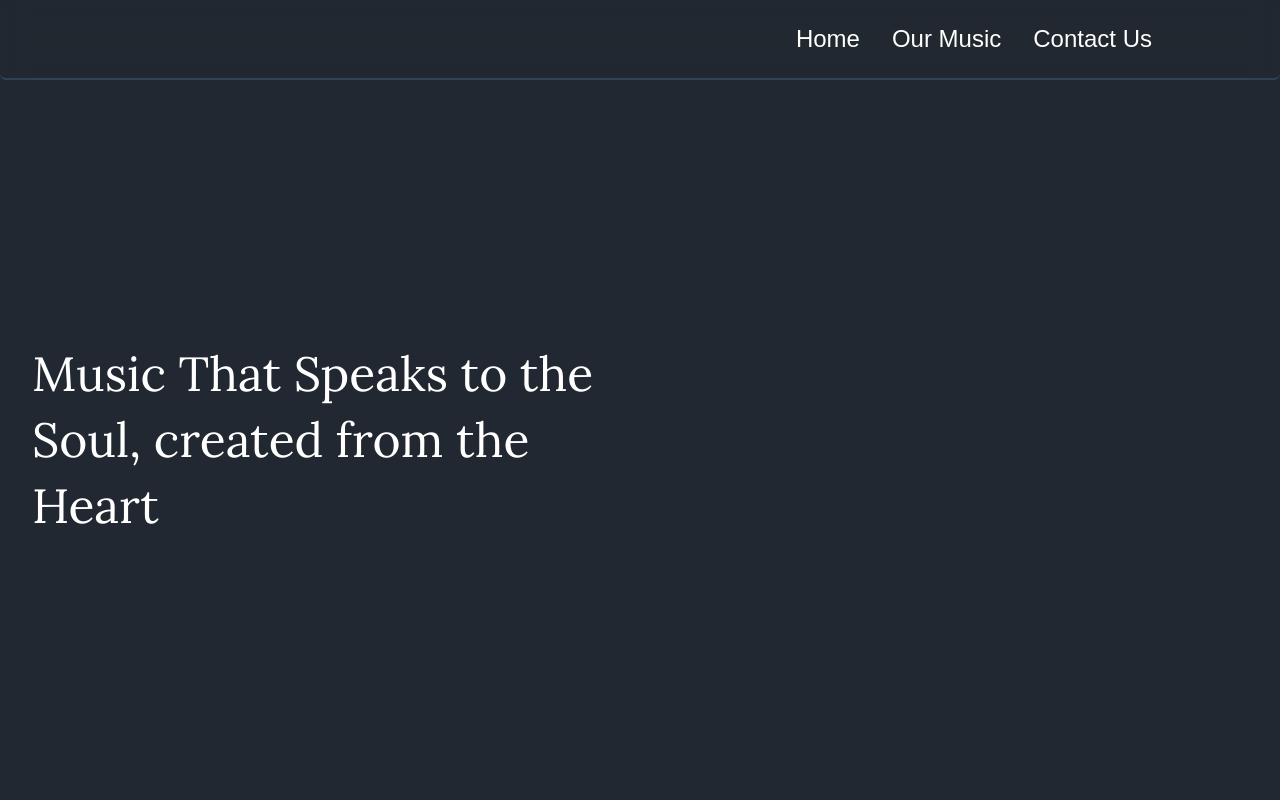
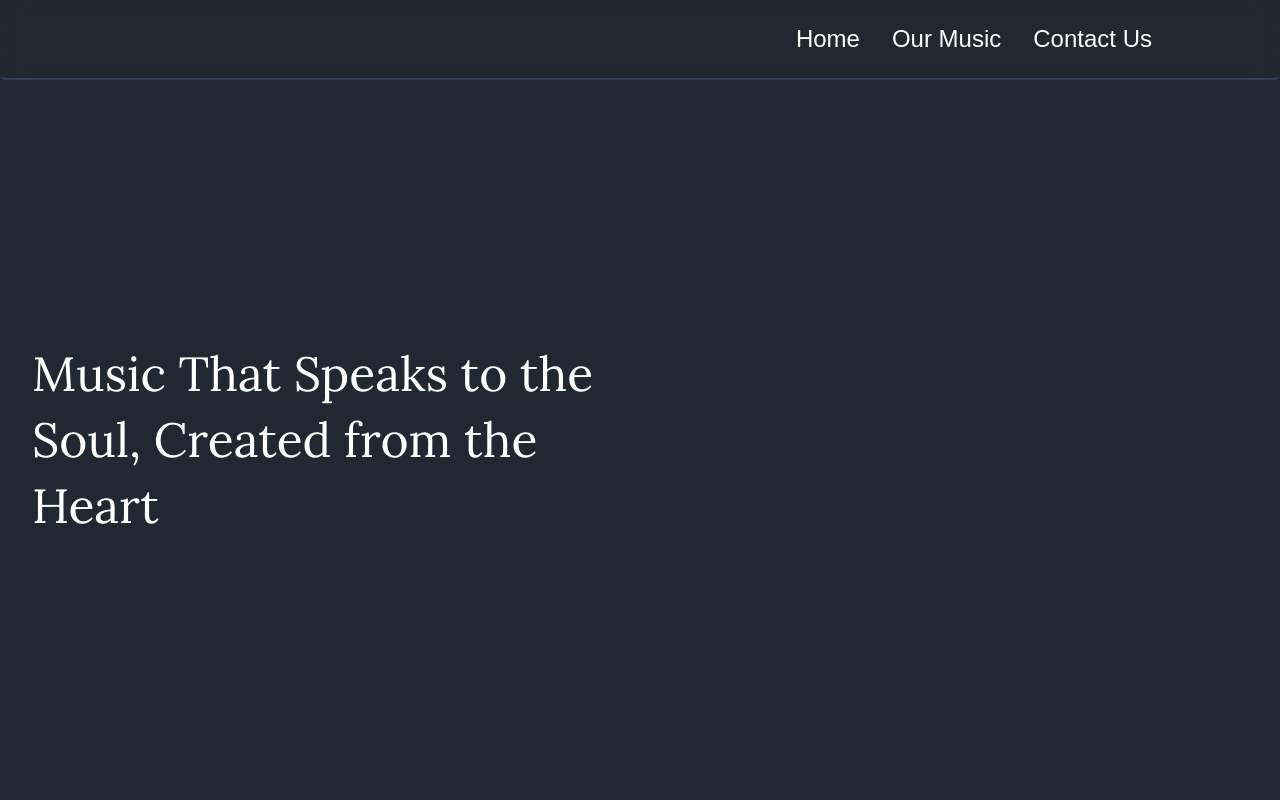
Before and after one commit to millionviewsmusic/millionviewsmusic, a Next.js app: page / in a window 1280 px wide. Shown: the top 800 px of the page. Built offline with nearby package versions, Linux system fonts and the light colour scheme; no server answers; the database is empty.

Commit message:
Update HomePage.jsx

```diff
--- a/src/app/pages/HomePage.jsx
+++ b/src/app/pages/HomePage.jsx
@@ -10,7 +10,7 @@ const HomePage = () => {
     >
       <div className="w-full h-72 sm:h-full md:w-1/2 order-2 md:order-1 flex items-start sm:items-center justify-center p-6 md:p-8 text-center md:text-left">
         <h1 className="text-3xl md:text-5xl text-white font-lora leading-snug">
-          Music That Speaks to the Soul, created from the Heart
+          Music That Speaks to the Soul, Created from the Heart
         </h1>
       </div>
 
```
